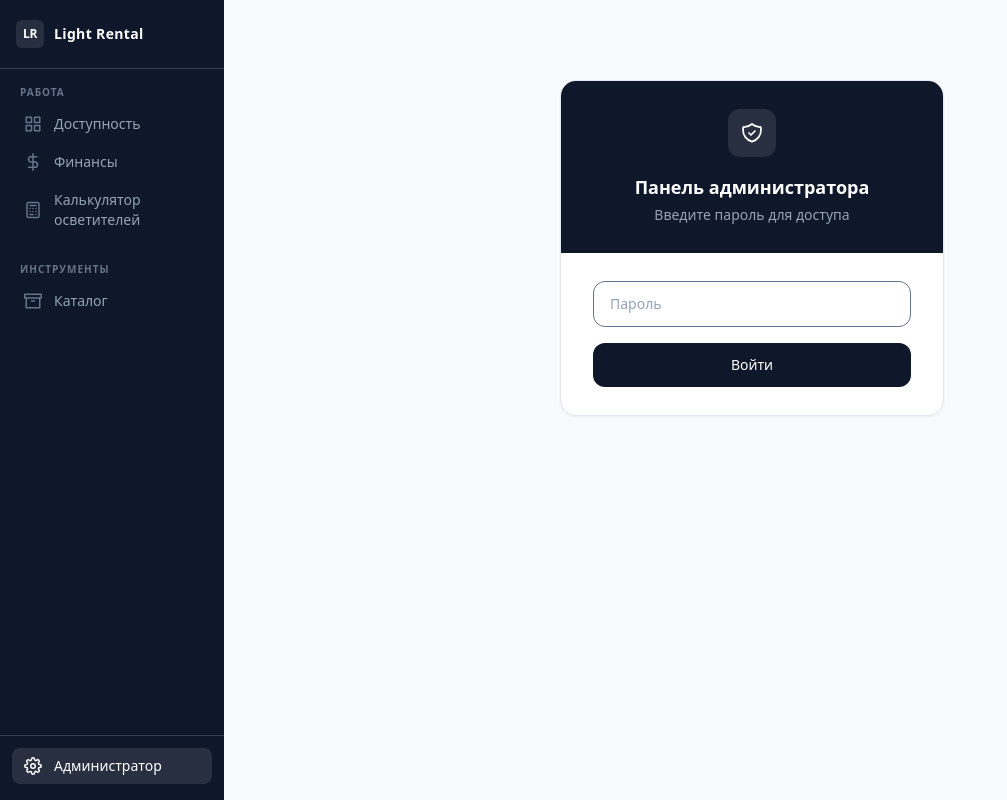
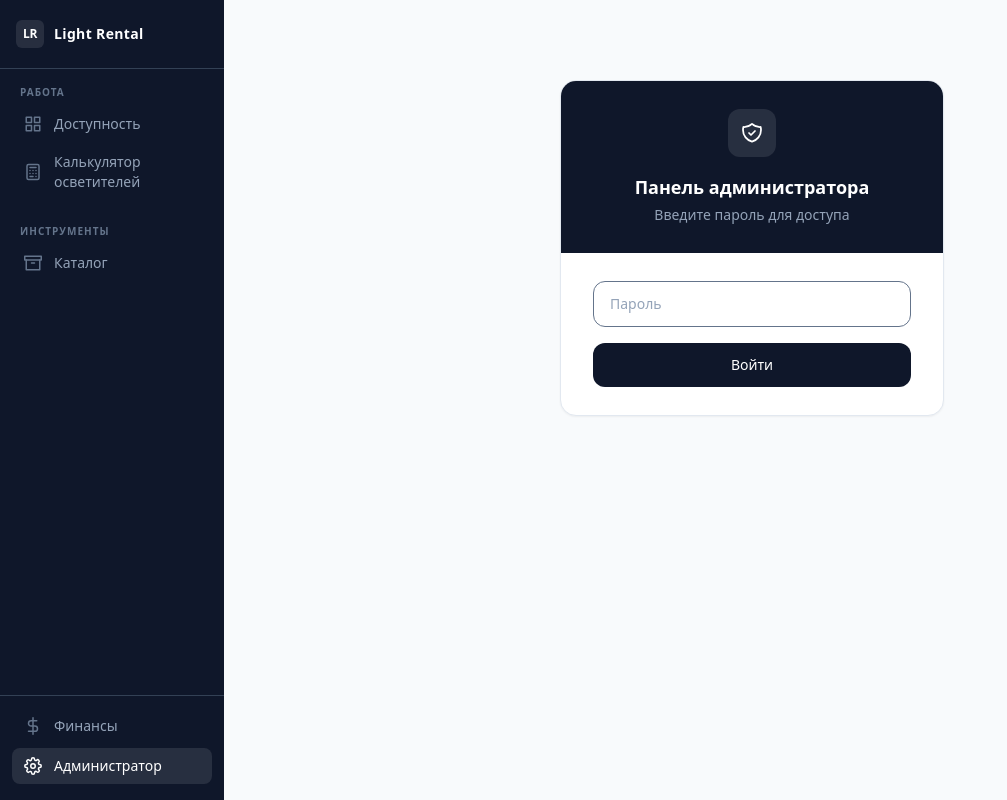
Before and after one commit to sechenoff/Light, a Next.js app in the folder apps/web/: page /admin in a window 1280 px wide. Shown: the whole page, without its empty margins (0-1007 px from the left). Built offline with nearby package versions, Linux system fonts and the light colour scheme.

Commit message:
refactor: move finance nav item to bottom section next to admin
Co-Authored-By: Claude Opus 4.6 <noreply@anthropic.com>

```diff
--- a/apps/web/src/components/AppShell.tsx
+++ b/apps/web/src/components/AppShell.tsx
@@ -118,12 +118,6 @@ const NAV_GROUPS: NavGroup[] = [
         match: (p) => p === "/equipment" || p === "/",
       },
       {
-        label: "Финансы",
-        href: "/finance",
-        icon: <IconCoin />,
-        match: (p) => p === "/finance",
-      },
-      {
         label: "Калькулятор осветителей",
         href: "/crew-calculator",
         icon: <IconCalc />,
@@ -144,12 +138,20 @@ const NAV_GROUPS: NavGroup[] = [
   },
 ];
 
-const ADMIN_ITEM: NavItem = {
-  label: "Администратор",
-  href: "/admin",
-  icon: <IconGear />,
-  match: (p) => p.startsWith("/admin"),
-};
+const BOTTOM_ITEMS: NavItem[] = [
+  {
+    label: "Финансы",
+    href: "/finance",
+    icon: <IconCoin />,
+    match: (p) => p === "/finance",
+  },
+  {
+    label: "Администратор",
+    href: "/admin",
+    icon: <IconGear />,
+    match: (p) => p.startsWith("/admin"),
+  },
+];
 
 // ── Sidebar content ───────────────────────────────────────────────────────────
 
@@ -210,13 +212,14 @@ function SidebarContent({ pathname, onClose }: { pathname: string; onClose?: ()
         ))}
       </nav>
 
-      {/* Admin link at bottom */}
-      <div className="px-3 pb-4 border-t border-slate-700 pt-3">
-        {(() => {
-          const active = ADMIN_ITEM.match(pathname);
+      {/* Finance & Admin links at bottom */}
+      <div className="px-3 pb-4 border-t border-slate-700 pt-3 space-y-1">
+        {BOTTOM_ITEMS.map((item) => {
+          const active = item.match(pathname);
           return (
             <Link
-              href={ADMIN_ITEM.href}
+              key={item.href}
+              href={item.href}
               onClick={onClose}
               className={`flex items-center gap-3 px-3 py-2 rounded-lg text-sm transition-colors ${
                 active
@@ -224,11 +227,11 @@ function SidebarContent({ pathname, onClose }: { pathname: string; onClose?: ()
                   : "text-slate-400 hover:text-white hover:bg-white/5"
               }`}
             >
-              <span className={active ? "text-white" : "text-slate-500"}>{ADMIN_ITEM.icon}</span>
-              {ADMIN_ITEM.label}
+              <span className={active ? "text-white" : "text-slate-500"}>{item.icon}</span>
+              {item.label}
             </Link>
           );
-        })()}
+        })}
       </div>
     </div>
   );
```
